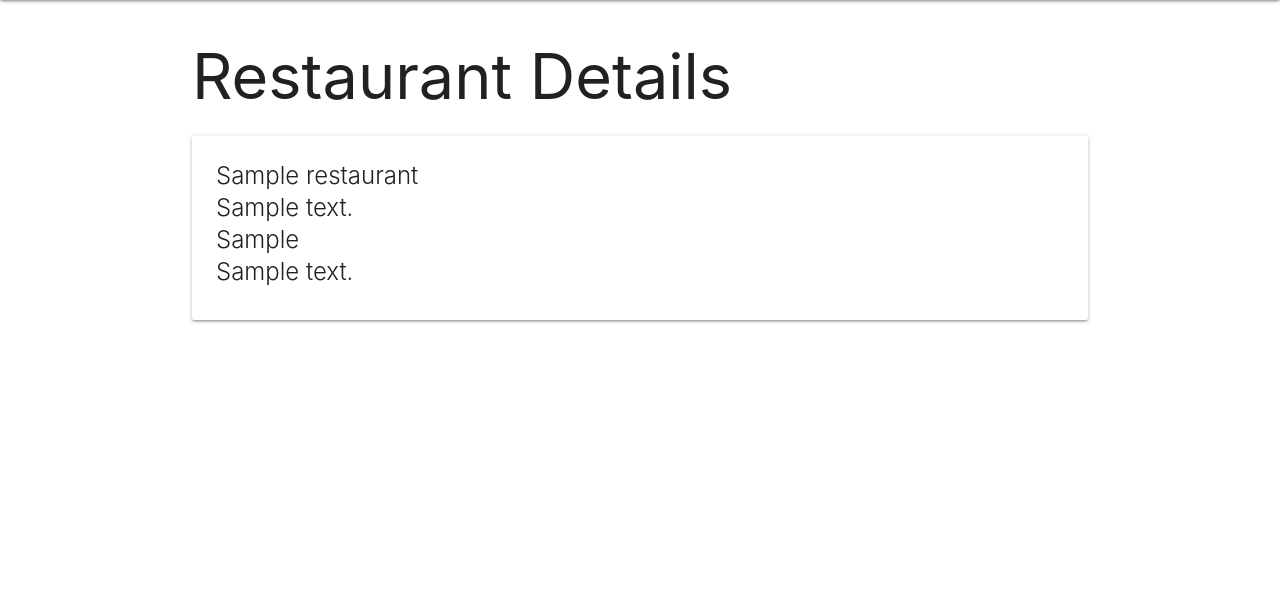
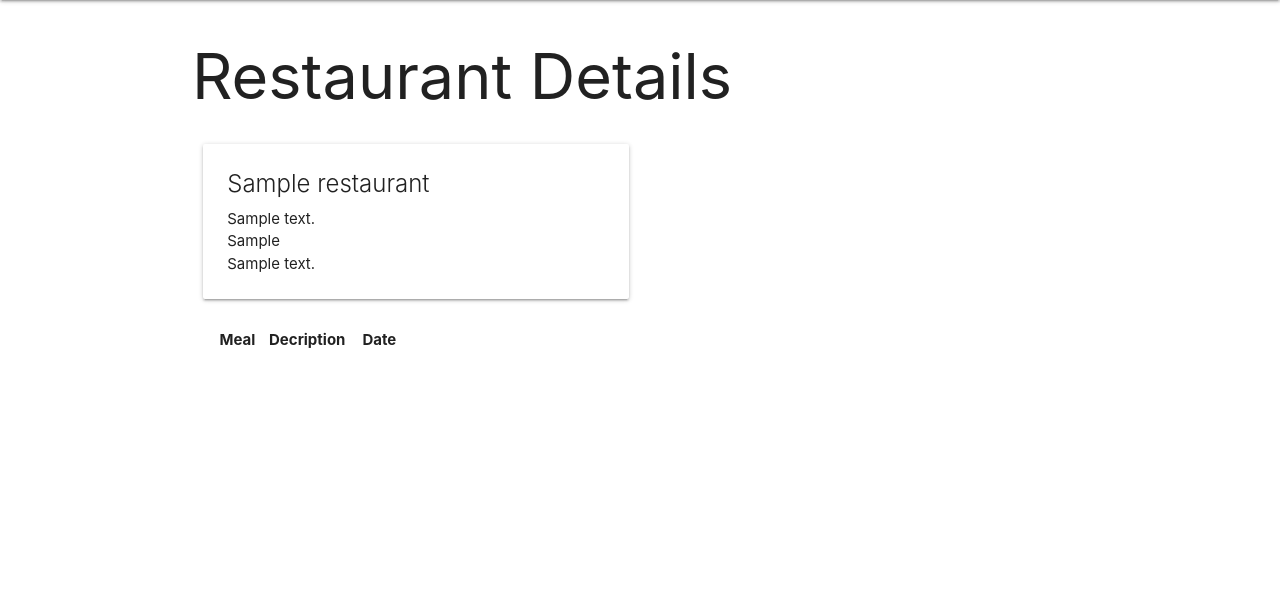
Before and after one commit to nsaltamachia/p3, a Django app: page /restaurants/1/ in a window 1280 px wide. Shown: the part 64-671 px from the top of the page. Run offline with Django 4.2, Linux system fonts and the light colour scheme; tables that the repository leaves empty hold one stand-in row (values such as "Sample post"); lists and menus that the app fills with data are empty.

Commit message:
Add meal to deatil page

```diff
--- a/main_app/templates/restaurants/detail.html
+++ b/main_app/templates/restaurants/detail.html
@@ -2,16 +2,38 @@
 {% block content %}
 
 <h1>Restaurant Details</h1>
-
-<div class="card">
-    <div class="card-content">
-            <div class="card-title">
-                <span>{{ restaurant.name }}</span>
+<div class="row">
+    <div class="col s6">
+        <div class="card">
+            <div class="card-content">
+                <span class="card-title">{{ restaurant.name }}</span>
                 <p>{{ restaurant.address }}</p>
                 <p>{{ restaurant.neighborhood }}</p>
                 <p>{{ restaurant.cuisine }}</p>
             </div>
+        </div>
+        <!-- Meal Had  -->
+        <div class="col s6">
+            <table class="striped">
+                <thead>
+                    <tr>
+                        <th>Meal</th>
+                        <th>Decription</th>
+                        <th>Date</th>
+                    </tr>
+                </thead>
+                <tbody>
+                    {% for meal in restaurant.meals.all %}
+                    <tr>
+                        <td>{{ meal.name }}</td>
+                        <td>{{ meal.description }}</td>
+                        <td>{{ meal.date }}</td>
+                    </tr>
+                    {% endfor %}
+                </tbody>
+            </table>
+        </div>
     </div>
 </div>
 
-{% endblock %}
+    {% endblock %}
```
